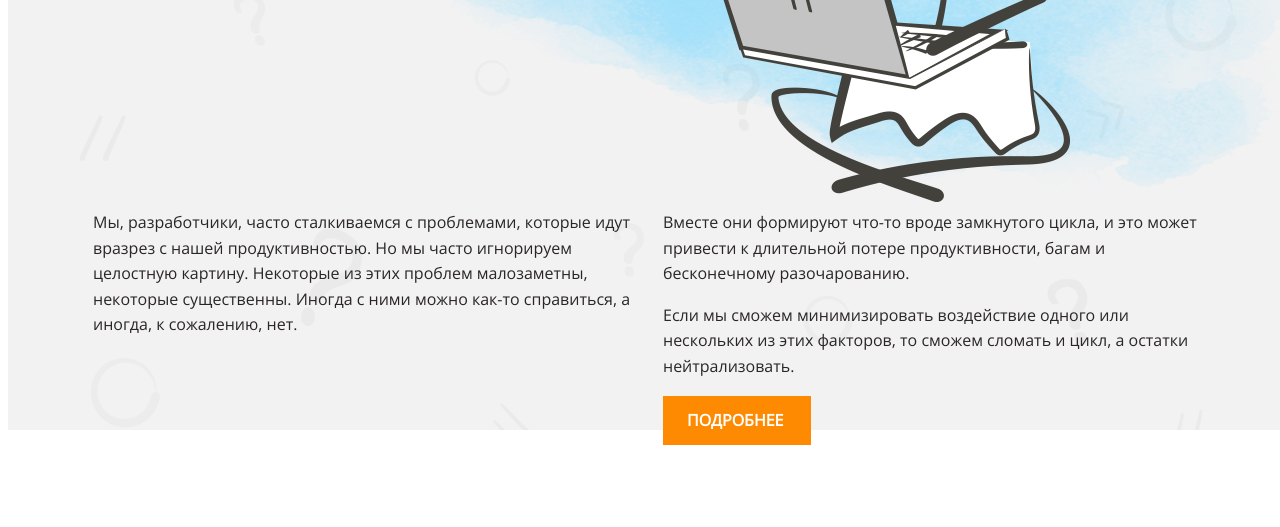
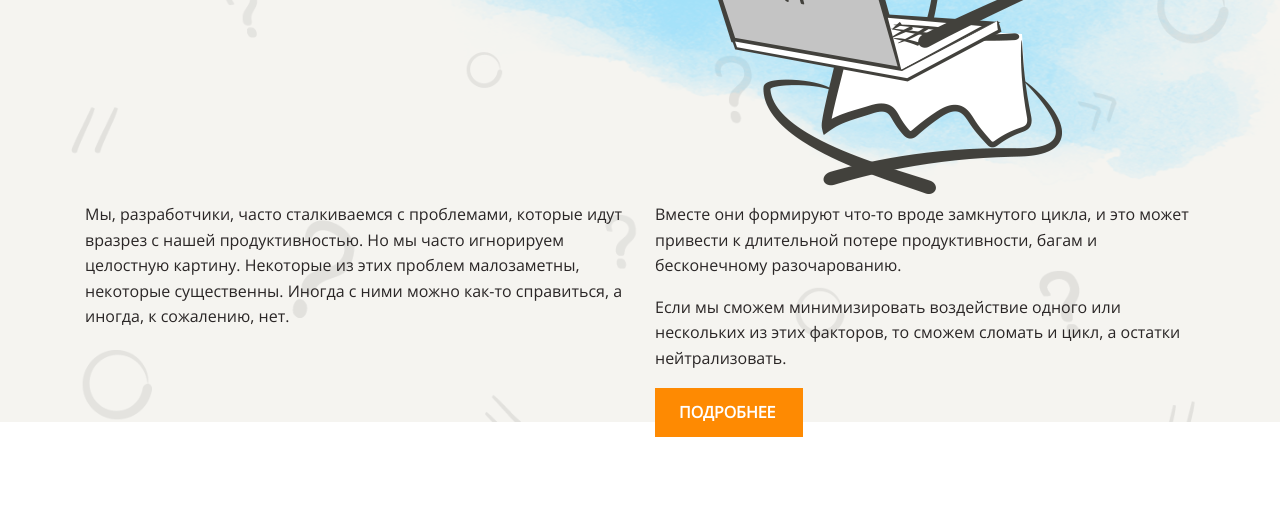
Before and after one commit to MEXAHO3ABP/layout-designer-project-lvl1, a plain HTML site: page src/index.html in a window 1280 px wide. Shown: the part 378-905 px from the top of the page. Drawn offline with Linux system fonts and the light colour scheme.

Commit message:
Final: Fix bugs

```diff
--- a/src/styles/style.css
+++ b/src/styles/style.css
@@ -25,6 +25,7 @@ body {
     line-height: 1.6em;
     color: #2a2626;
     overflow-x: hidden;
+    margin: 0;
 }
 
 h1,
@@ -61,10 +62,10 @@ h4 {
 header {
     width: 100vw;
     height: 100vh;
+    background: #F5F4F0;
 }
 
 header::before {
-    background: #908D8B;
     content: '';
     position: absolute;
     height: 100%;
```
